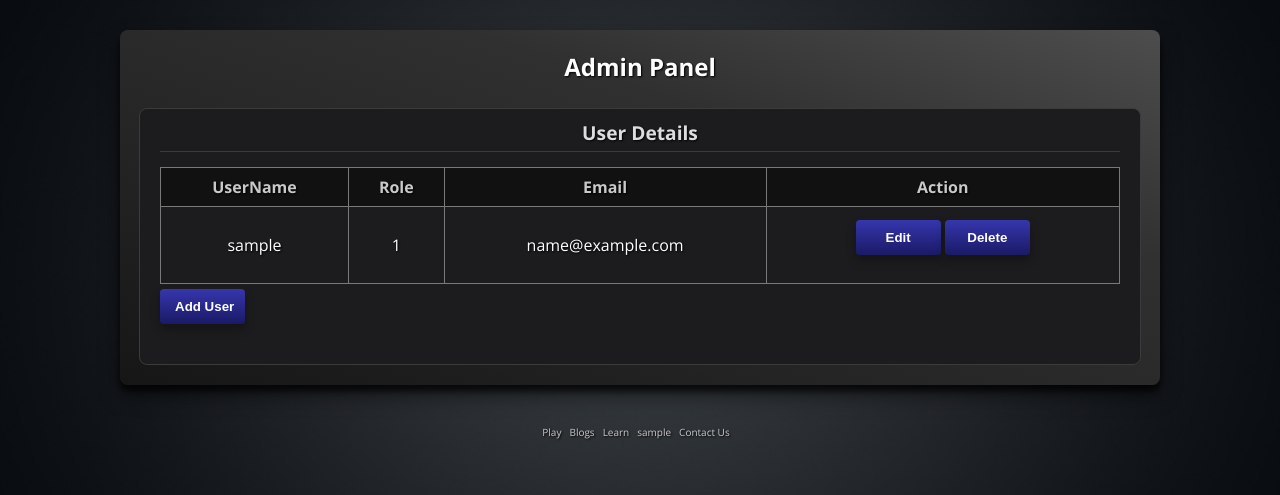
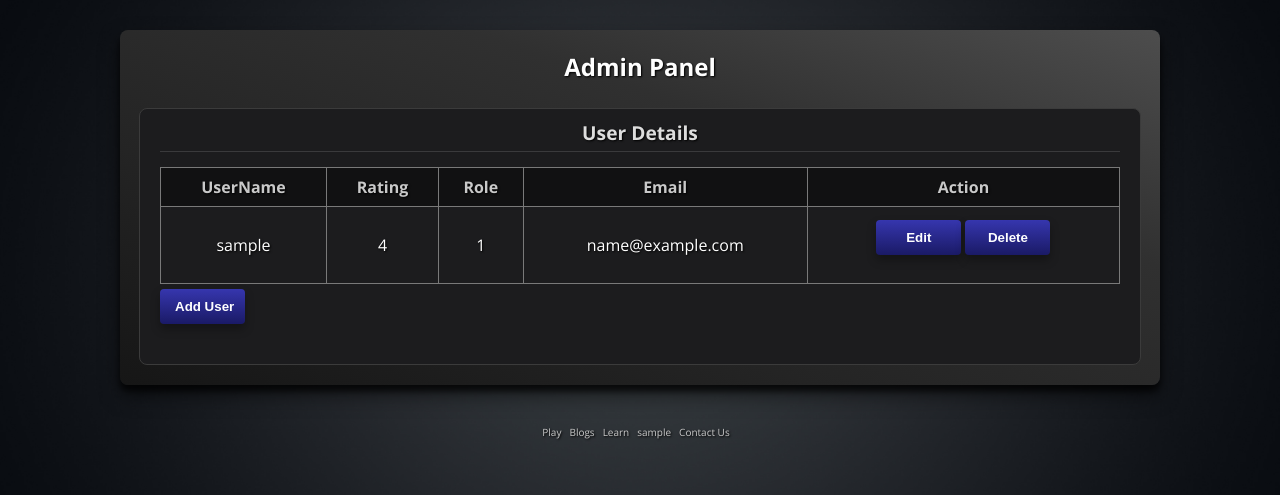
Before and after one commit to IanChatelain/ArkChess, a PHP site: page /ArkChess/admin.php in a window 1280 px wide. Shown: the part 91-586 px from the top of the page. Run offline with PHP 8.4, Linux system fonts and the light colour scheme; the visitor is signed in with stand-in values (Sample User, id 1); tables that the repository leaves empty or names only in its code hold one stand-in row (values such as "Sample post"); some libraries are stand-ins or nearby versions.

Commit message:
Edit user functionality complete

```diff
--- a/public/css/login.css
+++ b/public/css/login.css
@@ -74,7 +74,7 @@ input#userSearchBar{
 }
 
 input.submit, input.reset, input.addUserBtn, input.logout,
-input.searchBtn, input.userActionSubmit, input.editUserBtn,
+input.searchBtn, input.userActionSubmit, input.editUserSubmit,
 input.adminBtn, input.deleteUser, input.editUser, input.addUser {
     background: linear-gradient(to bottom, #3636ae, #1a1a66);
     border: none;
@@ -112,7 +112,7 @@ input:focus{
 
 input.submit:hover, input.reset:hover, input.addUserBtn:hover,
 input.logout:hover, input.searchBtn:hover, input.userActionSubmit:hover,
-input.editUserBtn:hover, input.deleteUser:hover, input.editUser:hover, input.addUser:hover {
+input.editUserSubmit:hover, input.deleteUser:hover, input.editUser:hover, input.addUser:hover {
     background: linear-gradient(to bottom, #4d4dbf, #2a2a88);
     box-shadow: 0 4px 8px rgba(0, 0, 0, 0.5);
 }
--- a/public/js/adminAction.js
+++ b/public/js/adminAction.js
@@ -15,21 +15,40 @@ document.addEventListener("DOMContentLoaded", function() {
     var editUserBtns = document.getElementsByClassName("editUser");
     var editUserSpan = document.getElementsByClassName("editClose")[0];
 
-    for (var i = 0; i < editUserBtns.length; i++) {
-        editUserBtns[i].onclick = function() {
-            editUserModal.style.display = "block";
-        }
-    }
-
     editUserSpan.onclick = function() {
         editUserModal.style.display = "none";
     }
+
+    Array.from(editUserBtns).forEach(function(btn) {
+        btn.addEventListener('click', function() {
+
+            var userId = this.getAttribute('data-user-id');
+            var userName = this.getAttribute('data-user-name');
+            var userEmail = this.getAttribute('data-user-email');
+            var userRating = this.getAttribute('data-user-rating');
+            var userRole = this.getAttribute('data-user-role');
+
+            document.getElementById('editUserId').value = userId;
+            document.getElementById('editUserName').value = userName;
+            document.getElementById('editEmail').value = userEmail;
+            document.getElementById('editRating').value = userRating;
+            document.getElementById('editRole').value = userRole;
+
+            editUserModal.style.display = "block";
+        });
+    });
 
     var deleteUserBtns = document.getElementsByClassName("deleteUser");
     Array.from(deleteUserBtns).forEach(function(btn) {
         btn.addEventListener("click", function(event) {
             var userId = this.getAttribute("data-user-id");
-            if (confirm("Are you sure you want to delete user " + userId + "?")) {
+            if (confirm('Are you sure you want to delete user ' + userId + '?')) {
+                // Set the userId in the hidden input field
+                document.querySelector("[name='userId']").value = userId;
+                // Submit the form
+                document.querySelector("[name='userActionForm']").submit();
+            } else {
+                event.preventDefault();
             }
         });
     });
--- a/services/DBManager.php
+++ b/services/DBManager.php
@@ -48,6 +48,24 @@ class DBManager{
         catch(PDOException $e){
             error_log("Database error: " . $e->getMessage());
             return false;
+        }
+    }
+
+    public static function editUser($userId, $userName, $email, $rating, $role){
+        $db = self::connect();
+
+        $query = "UPDATE chessuser SET user_name = :user_name, email = :email, rating = :rating, role_id = :role_id  WHERE user_id = :user_id";
+        try{
+            $statement = $db->prepare($query);
+            $statement->bindValue(':user_name', $userName);
+            $statement->bindValue(':email', $email);
+            $statement->bindValue(':rating', $rating);
+            $statement->bindValue(':role_id', $role);
+            $statement->bindValue(':user_id', $userId, PDO::PARAM_INT);
+            $statement->execute();
+        }
+        catch(PDOException $e){
+            error_log("Database error: " . $e->getMessage());
         }
     }
 
--- a/services/Router.php
+++ b/services/Router.php
@@ -181,13 +181,18 @@ class Router{
                     $userId = $_POST['userId'];
                     DBManager::deleteUser($userId);
                 }
-                else if(isset($_POST['addUser'])){
+                if(isset($_POST['addUser'])){
                     AuthController::addUser();
                     header('Location: admin.php');
                     exit();
                 }
-                else if(isset($_POST['editUser'])){
-                    // edit user
+                if(isset($_POST['editUserSubmit'])){
+                    $userId = $_POST['editUserId'];
+                    $userName = $_POST['editUserName'];
+                    $email = $_POST['editEmail'];
+                    $rating = $_POST['editRating'];
+                    $role = $_POST['editRole'];
+                    DBManager::editUser($userId, $userName, $email, $rating, $role);
                     header('Location: admin.php');
                     exit();
                 }
--- a/views/AdminView.php
+++ b/views/AdminView.php
@@ -37,12 +37,17 @@ class AdminView{
             $userRows .= <<<END
                 <tr>
                     <td>{$userName}</td>
+                    <td>{$userRating}</td>
                     <td>{$userRole}</td>
                     <td>{$userEmail}</td>
                     <td class="userAction">
-                        <input type="hidden" name="userId" value="{$userID}">
-                        <input type="button" class="editUser" name="editUser" value="Edit">
-                        <input type="submit" class="deleteUser" name="deleteUser" value="Delete">
+                        <input type="button" class="editUser"
+                            data-user-id="{$userID}"
+                            data-user-name="{$userName}"
+                            data-user-email="{$userEmail}"
+                            data-user-rating="{$userRating}"
+                            data-user-role="{$userRole}" value="Edit">
+                        <input type="submit" class="deleteUser" name="deleteUser" data-user-id="{$userID}" value="Delete">
                     </td>
                 </tr>
 END;
@@ -81,18 +86,19 @@ END;
                     <span class="editClose">&times;</span>
                     <div class="userDetails">
                         <h2 class="recent-games-title">Edit User</h2>
-                        <form method="POST" id="signInForm">
-                            <input type="text" id="editUsername" name="editUsername" placeholder="Username" value="$userName">
+                        <form method="POST" id="editUserForm">
+                            <input type="hidden" id="editUserId" name="editUserId" value="">
+                            <input type="text" id="editUserName" name="editUserName" placeholder="Username" value="test">
                             <div class="error" id="editUsernameError">Username is required</div>
 
-                            <input type="text" id="editEmail" name="editEmail" placeholder="Email" value="$userEmail">
+                            <input type="text" id="editEmail" name="editEmail" placeholder="Email" value="">
                             <div class="error" id="editEmailError">Email is required</div>
 
-                            <input type="number" id="editRating" name="editRating" placeholder="Rating" value="$userRating">
+                            <input type="number" id="editRating" name="editRating" placeholder="Rating" value="">
 
-                            <input type="number" id="editRole" name="editRole" placeholder="Role" value="$userRole">
+                            <input type="number" id="editRole" name="editRole" placeholder="Role" value="">
 
-                            <input type="submit" class="editUser" name="editUser" value="Submit">
+                            <input type="submit" class="editUserSubmit" name="editUserSubmit" value="Submit">
                         </form>
                     </div>
                 </div>
@@ -108,6 +114,7 @@ END;
                         <thead>
                             <tr>
                                 <th>UserName</th>
+                                <th>Rating</th>
                                 <th>Role</th>
                                 <th>Email</th>
                                 <th>Action</th>
@@ -117,6 +124,7 @@ END;
                             {$userRows}
                         </tbody>
                     </table>
+                    <input type="hidden" name="userId" value="">
                 </form>
                 <input type="button" class="addUserBtn" name="addUser" value="Add User">
             </div>
--- a/views/ContactView.php
+++ b/views/ContactView.php
@@ -24,8 +24,8 @@ class ContactView{
                 <textarea name="comment" id="comment" cols="30" rows="10"></textarea>
                 <div class="error" id="commentRequired_error">* Required field</div>
 
-                <input type="submit" id="submit" name="submit" value="Submit">
-                <input type="reset" id="reset" name="reset" value="Clear">
+                <input type="submit" class="submit" name="submit" value="Submit">
+                <input type="reset" class="reset" name="reset" value="Clear">
             </form>
         </main>
         <script src="public/js/contact.js"></script>
```
